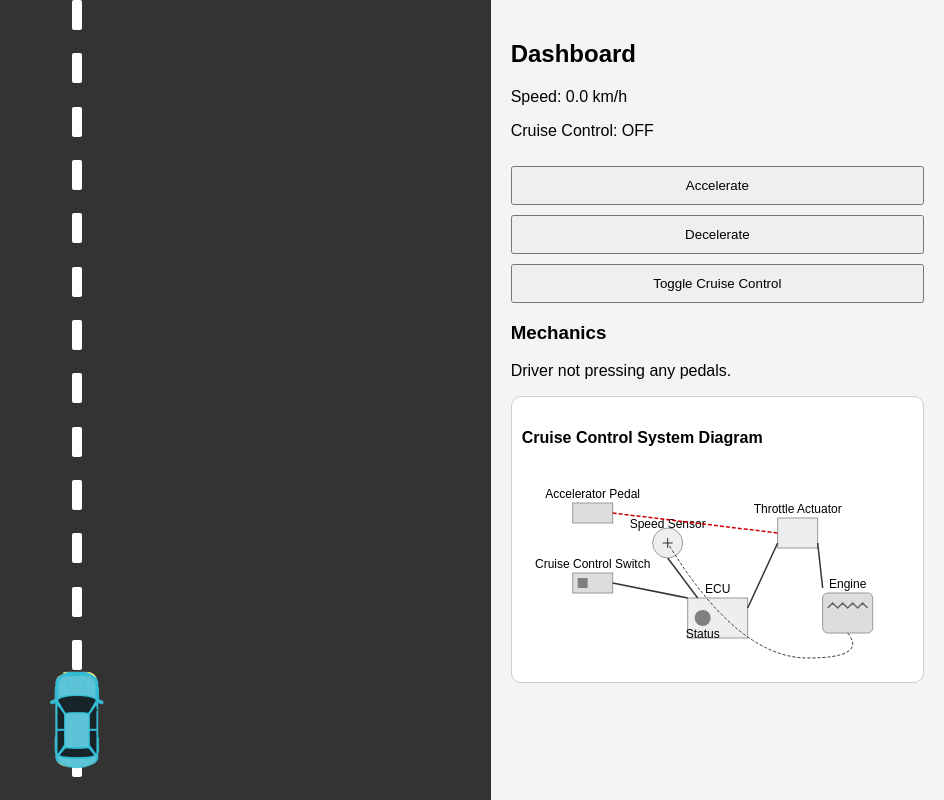
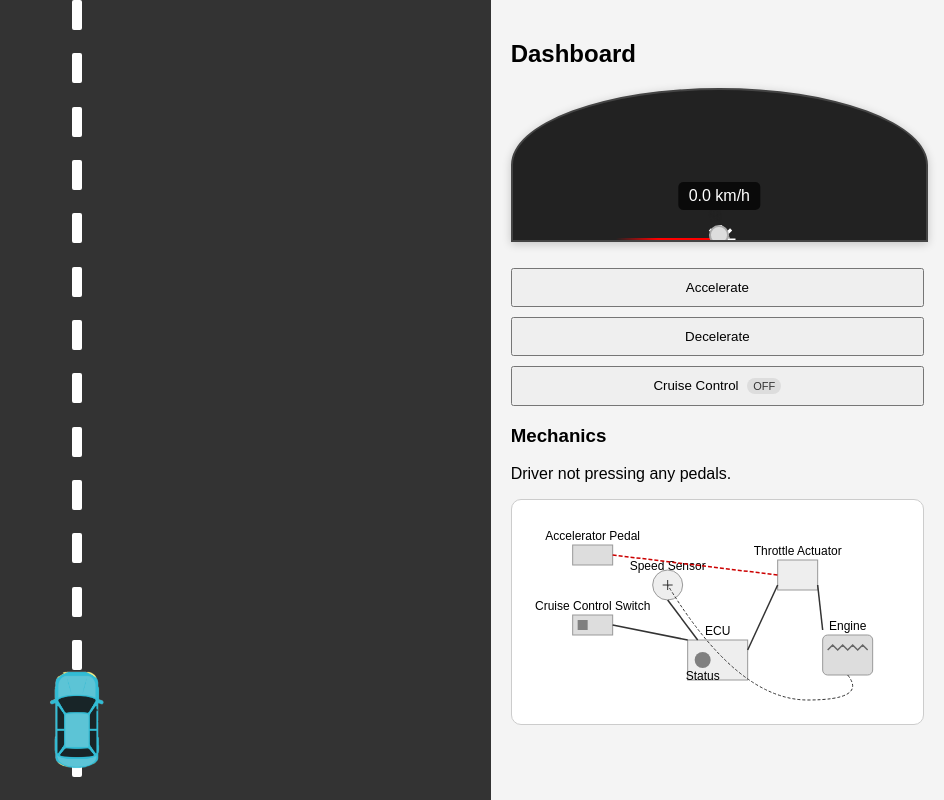
Before and after one commit to GitikaPanchal/drivingsim, a plain HTML site: page index.html in a window 1280 px wide. Shown: the whole page, without its empty margins (336-1280 px from the left). Drawn offline with Linux system fonts and the light colour scheme.

Commit message:
view changes

```diff
--- a/index.html
+++ b/index.html
@@ -66,6 +66,26 @@
         padding: 10px;
         width: 100%;
       }
+      #cruiseButton {
+        position: relative;
+      }
+      #cruiseButton.active {
+        background-color: #d4f8d4;
+        border-color: #5cb85c;
+      }
+      .cruise-indicator {
+        display: inline-block;
+        background-color: #ddd;
+        color: #333;
+        font-size: 11px;
+        padding: 2px 6px;
+        border-radius: 10px;
+        margin-left: 5px;
+      }
+      .cruise-indicator.on {
+        background-color: #5cb85c;
+        color: white;
+      }
       .mechanical-diagram {
         padding: 10px;
         background: #fff;
@@ -80,6 +100,83 @@
         font-size: 12px;
         fill: #000;
       }
+      /* Speedometer styles */
+      #speedometer {
+        margin: 20px 0;
+        position: relative;
+        width: 100%;
+        height: 150px;
+      }
+      .speedometer-container {
+        position: relative;
+        width: 100%;
+        height: 100%;
+        display: flex;
+        justify-content: center;
+        align-items: flex-end;
+        border-radius: 50% 50% 0 0;
+        overflow: hidden;
+        background: #222;
+        border: 2px solid #444;
+        box-shadow: 0 2px 10px rgba(0, 0, 0, 0.2);
+      }
+      .speed-tick {
+        position: absolute;
+        bottom: 0;
+        left: 50%;
+        width: 2px;
+        height: 10px;
+        background-color: rgba(255, 255, 255, 0.7);
+        transform-origin: bottom center;
+      }
+      .speed-tick.major {
+        height: 15px;
+        width: 3px;
+        background-color: white;
+      }
+      .speed-value {
+        position: absolute;
+        color: #222;
+        font-size: 10px;
+        transform-origin: bottom center;
+        bottom: 20px;
+      }
+      .speedometer-needle {
+        position: absolute;
+        bottom: 0;
+        left: 50%;
+        width: 4px;
+        height: 70%;
+        background: linear-gradient(to top, red 60%, transparent);
+        transform-origin: bottom center;
+        transform: rotate(0deg);
+        transition: transform 0.3s ease-out;
+        z-index: 10;
+      }
+      .needle-center {
+        position: absolute;
+        bottom: -5px;
+        left: 50%;
+        transform: translateX(-50%);
+        width: 16px;
+        height: 16px;
+        background: #ddd;
+        border: 2px solid #aaa;
+        border-radius: 50%;
+        z-index: 11;
+      }
+      .speed-display {
+        position: absolute;
+        bottom: 30px;
+        left: 50%;
+        transform: translateX(-50%);
+        background: rgba(0, 0, 0, 0.7);
+        color: #fff;
+        padding: 5px 10px;
+        border-radius: 5px;
+        font-size: 16px;
+        z-index: 12;
+      }
     </style>
   </head>
   <body>
@@ -90,20 +187,29 @@
     <div id="dashboard">
       <div>
         <h2>Dashboard</h2>
-        <p>Speed: <span id="speed">0</span> km/h</p>
-        <p>Cruise Control: <span id="cruiseStatus">OFF</span></p>
-        <!-- Update the buttons to remove onclick attributes - we'll add event listeners in JS instead -->
+
+        <!-- Speedometer component -->
+        <div id="speedometer">
+          <div class="speedometer-container">
+            <div class="speedometer-needle"></div>
+            <div class="needle-center"></div>
+            <div class="speed-display">0 km/h</div>
+          </div>
+        </div>
+
+        <!-- Controls -->
         <div id="controls">
           <button>Accelerate</button>
           <button>Decelerate</button>
-          <button onclick="toggleCruise()">Toggle Cruise Control</button>
+          <button id="cruiseButton">
+            Cruise Control <span class="cruise-indicator">OFF</span>
+          </button>
         </div>
         <h3>Mechanics</h3>
         <p id="mechanicsLog">Waiting for action...</p>
       </div>
 
       <div class="mechanical-diagram">
-        <h4>Cruise Control System Diagram</h4>
         <svg viewBox="0 0 300 200">
           <!-- Driver Input Section -->
           <g id="driver-input">
@@ -317,6 +423,7 @@
       let lastTime = 0;
       let isAccelerating = false; // New flag to track if accelerator is being pressed
       let isDecelerating = false; // New flag to track if brake is being pressed
+      const MAX_SPEED = 120; // Maximum speed for our speedometer
 
       const road = document.getElementById("road");
 
@@ -360,6 +467,32 @@
         laneSet2.appendChild(line2);
       }
 
+      // Create speedometer ticks and labels
+      function createSpeedometerMarkings() {
+        const container = document.querySelector(".speedometer-container");
+
+        // Create ticks from -90 to 90 degrees (half circle)
+        for (let i = 0; i <= 12; i++) {
+          const angle = -90 + i * 15; // -90 to 90 in 15 degree steps
+          const speed = Math.round(i * (MAX_SPEED / 12)); // Corresponding speed value
+
+          // Create tick
+          const tick = document.createElement("div");
+          tick.className = i % 3 === 0 ? "speed-tick major" : "speed-tick";
+          tick.style.transform = `rotate(${angle}deg)`;
+          container.appendChild(tick);
+
+          // Create label for major ticks
+          if (i % 3 === 0) {
+            const label = document.createElement("div");
+            label.className = "speed-value";
+            label.style.transform = `rotate(${angle}deg) translateX(-50%) rotate(${-angle}deg)`;
+            label.textContent = speed;
+            container.appendChild(label);
+          }
+        }
+      }
+
       // Setup event listeners for button press/release
       function setupEventListeners() {
         const accelButton = document.querySelector(
@@ -368,6 +501,7 @@
         const brakeButton = document.querySelector(
           "#controls button:nth-child(2)"
         );
+        const cruiseButton = document.getElementById("cruiseButton");
 
         // Accelerator button events
         accelButton.addEventListener("mousedown", function () {
@@ -423,13 +557,25 @@
           isDecelerating = false;
           brakeButton.classList.remove("active");
         });
+
+        // Cruise control button
+        cruiseButton.addEventListener("click", toggleCruise);
       }
 
       function updateUI() {
-        document.getElementById("speed").innerText = speed.toFixed(1);
-        document.getElementById("cruiseStatus").innerText = cruiseEnabled
-          ? `ON (${cruiseSpeed} km/h)`
-          : "OFF";
+        // Update cruise control button status
+        const cruiseIndicator = document.querySelector(".cruise-indicator");
+        if (cruiseEnabled) {
+          cruiseIndicator.textContent = `ON (${cruiseSpeed} km/h)`;
+          cruiseIndicator.classList.add("on");
+          document.getElementById("cruiseButton").classList.add("active");
+        } else {
+          cruiseIndicator.textContent = "OFF";
+          cruiseIndicator.classList.remove("on");
+          document.getElementById("cruiseButton").classList.remove("active");
+        }
+
+        // Update mechanics log
         document.getElementById("mechanicsLog").innerText = cruiseEnabled
           ? `ECU is controlling the throttle to maintain ${cruiseSpeed} km/h.`
           : isAccelerating
@@ -437,6 +583,17 @@
           : isDecelerating
           ? "Driver pressing brake pedal to decrease speed."
           : "Driver not pressing any pedals.";
+
+        // Update speedometer display
+        document.querySelector(".speed-display").textContent = `${speed.toFixed(
+          1
+        )} km/h`;
+
+        // Calculate needle angle: map 0-MAX_SPEED to -90-90 degrees
+        const needleAngle = -90 + (speed / MAX_SPEED) * 180;
+        document.querySelector(
+          ".speedometer-needle"
+        ).style.transform = `rotate(${needleAngle}deg)`;
 
         document
           .getElementById("ecuLight")
@@ -448,6 +605,7 @@
       // But we'll keep them as the functions that actually modify the speed
       function accelerate() {
         if (!cruiseEnabled) speed += 0.5; // Reduced acceleration rate for smoother control
+        if (speed > MAX_SPEED) speed = MAX_SPEED; // Cap to maximum speed
       }
 
       function decelerate() {
@@ -630,26 +788,9 @@
 
       // Initialize when the DOM is fully loaded
       document.addEventListener("DOMContentLoaded", function () {
+        createSpeedometerMarkings();
         updateMechanicalDiagramSpacing();
         setupEventListeners();
-
-        // Update the button layout and functionality
-        const accelButton = document.querySelector(
-          "#controls button:nth-child(1)"
-        );
-        const brakeButton = document.querySelector(
-          "#controls button:nth-child(2)"
-        );
-        const cruiseButton = document.querySelector(
-          "#controls button:nth-child(3)"
-        );
-
-        // Remove the old click handlers
-        accelButton.removeAttribute("onclick");
-        brakeButton.removeAttribute("onclick");
-
-        // Keep the cruise control click handler
-        cruiseButton.setAttribute("onclick", "toggleCruise()");
 
         // Start the animation loop
         requestAnimationFrame(simulateDrive);
```
